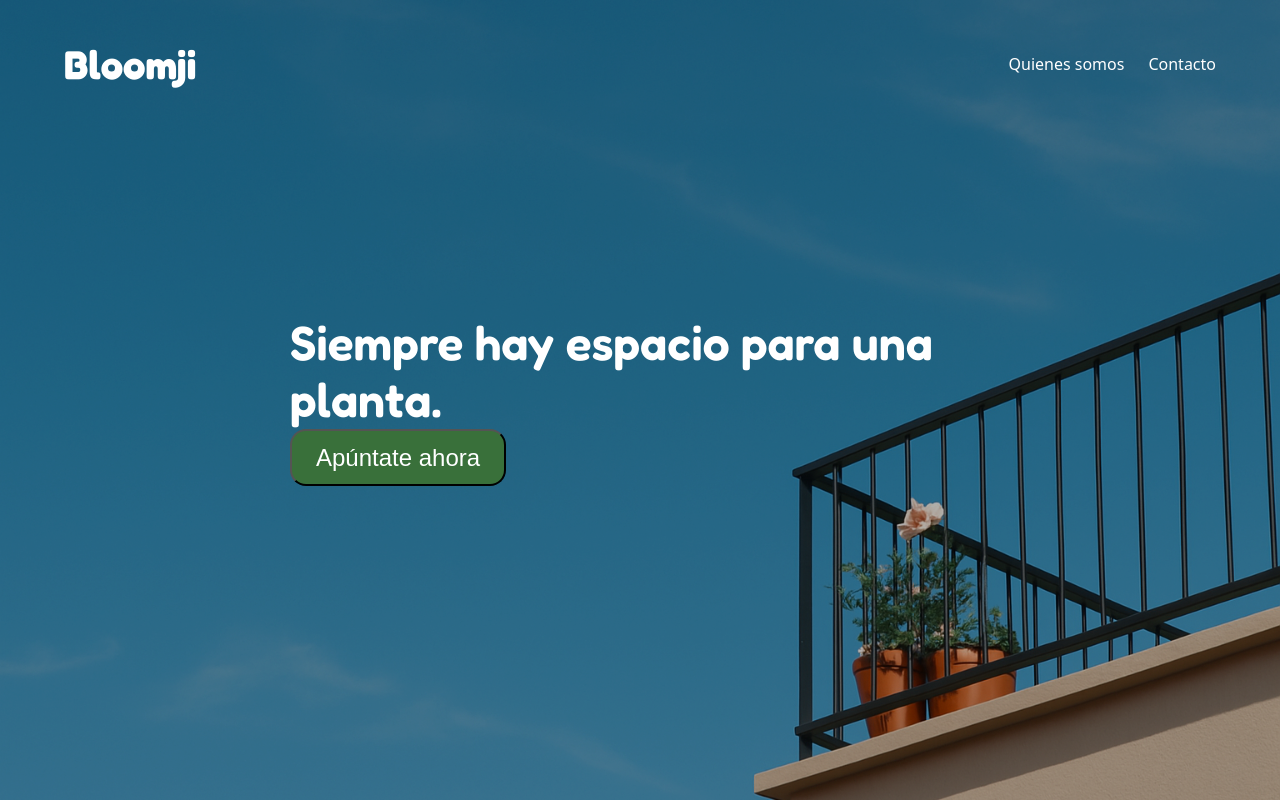
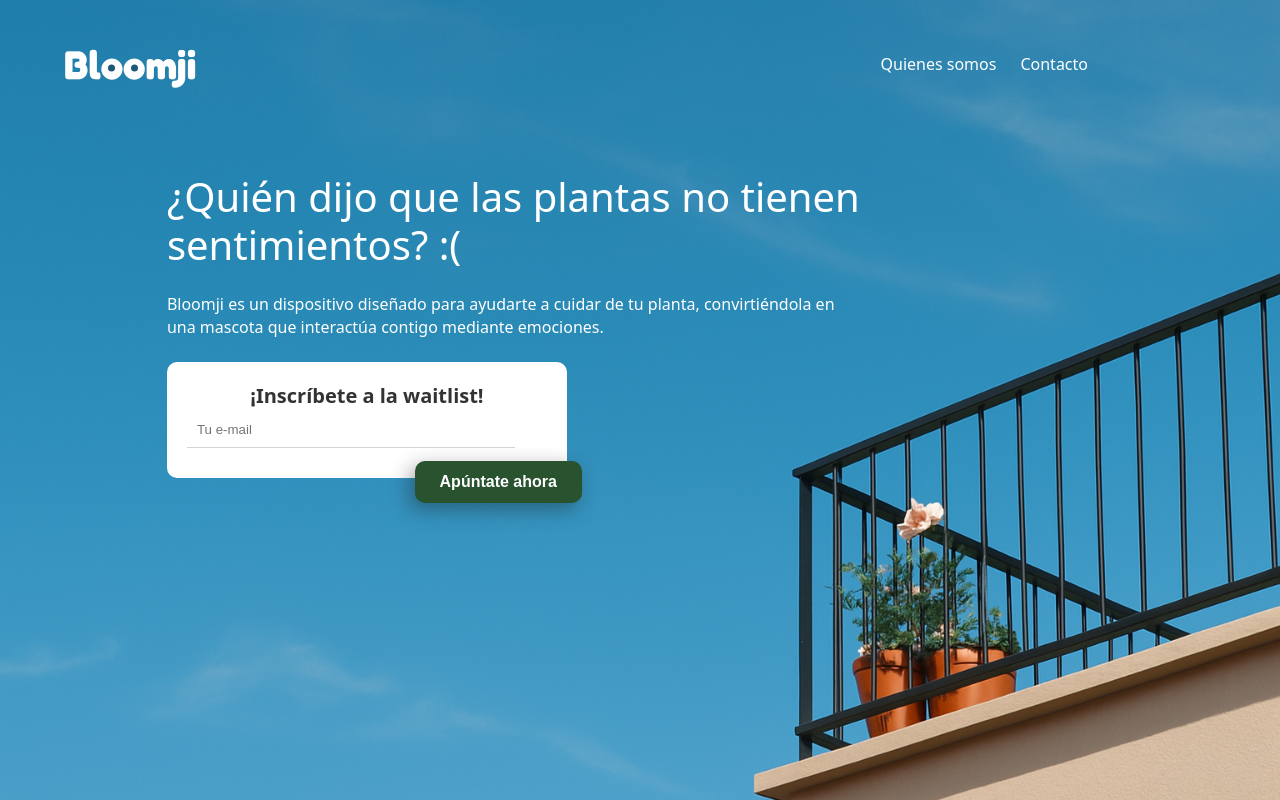
Before and after one commit to SalvadorChamizo/Bloomji_web, a React (Vite) app: page / in a window 1280 px wide. Built offline with nearby package versions, Linux system fonts and the light colour scheme.

Commit message:
feat: Add provisional Hero section

```diff
--- a/src/components/Hero.module.css
+++ b/src/components/Hero.module.css
@@ -1,5 +1,9 @@
 .hero {
-    display: flex;
+    display: grid;
+    grid-template-columns: repeat(10, 1fr);
+    grid-template-rows: repeat(10, 1fr);
+    grid-column-gap: 5px;
+    grid-row-gap: 5px;
     align-items: center;
     justify-content: center;
     min-height: 100vh;
@@ -7,61 +11,100 @@
     background-size: cover;
     background-position: center;
     background-repeat: no-repeat;
-    padding: 0 3rem;
+    padding: 2rem 3rem;
     color: white;
     position: relative;
     overflow: hidden;
 }
 
-.hero::before {
+.headerOverlay {
     content: "";
     position: absolute;
     top: 0;
     left: 0;
-    right: 0;
-    bottom: 0;
-    background: rgba(0, 0, 0, 0.3);
-    z-index: 1;
-}
-
-.headerOverlay {
-    position: absolute;
-    top: 0;
-    left: 0;
-    width: 100%;
+    width: 90%;
     z-index: 2;
-    padding: 1rem 2rem;
 }
 
 .content {
-    position: relative;
+    grid-column: 2 / 8;
+    grid-row: 2 / span 6;
     z-index: 2;
     max-width: 700px;
+    top: -100px;
+    gap: 0.75rem;
 }
 
 .title {
-    font-size: 3rem;
+    font-size: 2.5rem;
     line-height: 1.2;
-    font-weight: 600;
-    font-family: "Fredoka", sans-serif;
-    margin-bottom: 1,5rem;
+    font-weight: 400;
+    font-family: var(--font-text);
+    margin-bottom: 1.5rem;
 }
 
-.ctaButton {
+.subHeadline {
+    font-family: var(--font-text);
+    line-height: 1.4rem;
+    font-weight: 300;
+    margin-bottom: 1.5rem;
+}
+
+
+.emailCapture {
+    position: relative;
+    max-width: 400px;
+    padding: 20px;
+    background-color: white;
+    border-radius: 10px;
+    color: #333;
+}
+
+.emailCapture p {
+    text-align: center;
+    font-size: 20px;
+    font-weight: bold;
+    line-height: 28px;
+    margin-bottom: 3rem;
+}
+
+.emailCapture input {
+    position: absolute;
+    bottom: 30px;
+    border: none;
+    border-bottom: 1px solid #d4d4d4;
+    padding: 10px;
+    width: 82%;
+    background: transparent;
+    transition: all .25s ease;
+}
+
+.emailCapture input:focus {
+    outline: none;
+    border-bottom: 1px solid #29522E;
+    font-family: var(--font-text);
+}
+
+.emailCapture .ctaButton {
+    position: absolute;
+    border-radius: 10px;
+    padding: 12px 25px;
     display: inline-block;
-    background-color: #39703a;
+    font-size: 1rem;
+    background-color: #29522E;
     color: white;
     text-decoration: none;
-    border-radius: 1rem;
-    font-weight: 500;
-    font-size: 1.5rem;
-    padding: 0.8rem 1.5rem;
+    border: none;
+    cursor: pointer;
+    font-weight: 700;
+    right: -15px;
+    bottom: -25px;
+    box-shadow: -5px 6px 20px 0px rgba(26, 26, 26, 0.4);
     transition: background-color 0.3s ease, transform 0.2 ease;
 }
 
-.ctaButton:hover {
+.emailCapture .ctaButton:hover {
     background-color: #2e5d32;
-    transform: translateY(-2px);
 }
 
 @media (max-width: 768px) {
--- a/src/components/Hero.tsx
+++ b/src/components/Hero.tsx
@@ -11,11 +11,18 @@ export default function Hero() {
             <Header className={styles.headerOverlay}/>
             <div className={styles.content}>
                 <h1 className={styles.title}>
-                    Siempre hay espacio para una planta.
+                    ¿Quién dijo que las plantas no tienen sentimientos? :(
                 </h1>
-            <button className={styles.ctaButton}>
-                Apúntate ahora
-            </button>
+                <p className={styles.subHeadline}>
+                    Bloomji es un dispositivo diseñado para ayudarte a cuidar de tu planta, convirtiéndola en una mascota que interactúa contigo mediante emociones.
+                </p>
+                <div className={styles.emailCapture}>
+                    <p>¡Inscríbete a la waitlist!</p>
+                    <input type="email" name="email" className={styles.input} placeholder="Tu e-mail" />
+                    <button className={styles.ctaButton}>
+                        Apúntate ahora
+                    </button>
+                </div>
             </div>
         </section>
     );
```
